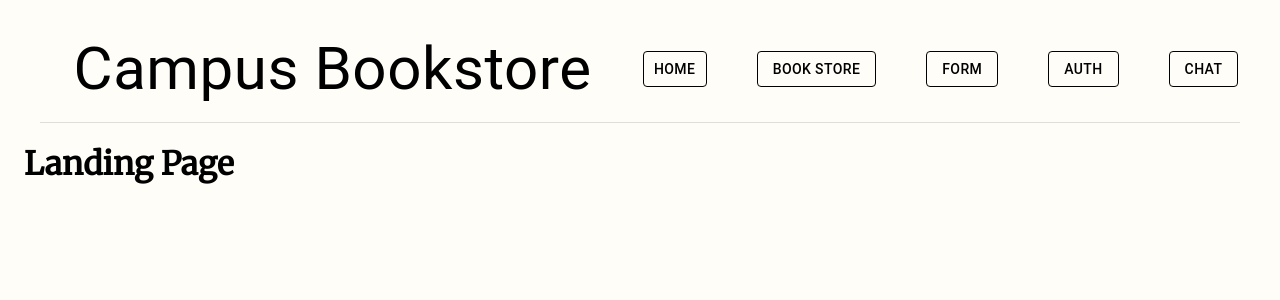
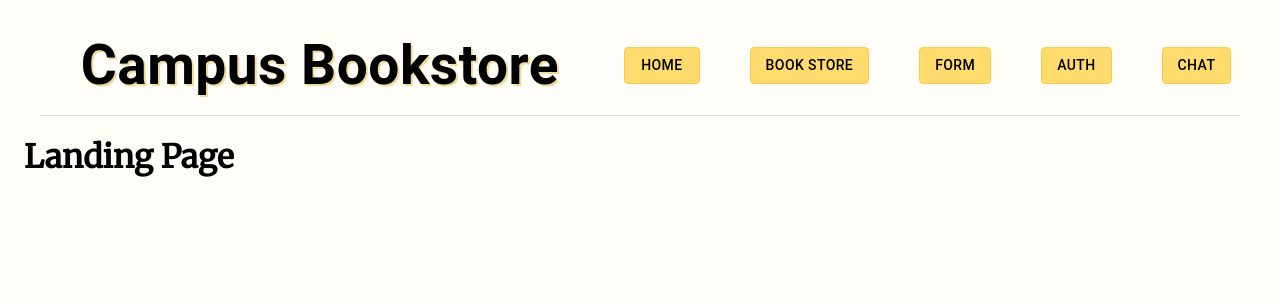
Before and after one commit to Sagarpatil1206/campus_bookstore, a React (Create React App) app in the folder books_resale/: page / in a window 1280 px wide. Shown: the top 300 px of the page. Built offline with nearby package versions, Linux system fonts and the light colour scheme.

Commit message:
posts and navbar styles added

```diff
--- a/books_resale/src/components/Navbar/Navbar.css
+++ b/books_resale/src/components/Navbar/Navbar.css
@@ -3,5 +3,7 @@
 }
 
 .MuiButton-outlined {
-  border-color: black !important;
+  border-color: #f9cd48 !important;
+  border-width: 1.5px !important;
+  color: #ffe28b ;
   }
--- a/books_resale/src/components/Navbar/Navbar.js
+++ b/books_resale/src/components/Navbar/Navbar.js
@@ -8,13 +8,13 @@ const Navbar = () => {
   return (
     <div>
     <AppBar elevation={0} position="static" color='inherit' sx={{m:2,mb:0, borderRadius:2 ,p:1}} style={{display:'flex',flexDirection:'row',justifyContent:'space-around',backgroundColor:'rgba(0,0,0,0.0)'}}>
-      <Typography sx={{fontSize:'60px'}} align='center'>Campus Bookstore</Typography>
+      <Typography sx={{fontSize:'55px',fontWeight:'bold',textShadow:'2px 2px #f1db98'}} align='center'>Campus Bookstore</Typography>
       <div style={{display:'flex',flexDirection:'row',justifyContent:'flex-end',gap:50,height:'100%',margin:'auto 0px'}}>
-        <Button  sx={{color:'black',px:1}} variant='outlined' onClick={()=>{navigate('/')}}> Home</Button>
-        <Button  sx={{color:'black'}} variant='outlined' onClick={()=>{navigate('/books')}}> Book Store</Button>
-        <Button  sx={{color:'black'}} variant='outlined' onClick={()=>{navigate('/form')}}> Form</Button>
-        <Button  sx={{color:'black'}} variant='outlined' onClick={()=>{navigate('/auth')}}> Auth</Button>
-        <Button  sx={{color:'black'}} variant='outlined' onClick={()=>{navigate('/chat')}}> chat</Button>
+        <Button  sx={{color:'black',backgroundColor:'#ffda6c',px:2}} variant='outlined' onClick={()=>{navigate('/')}}> Home</Button>
+        <Button  sx={{color:'black',backgroundColor:'#ffda6c '}} variant='outlined' onClick={()=>{navigate('/books')}}> Book Store</Button>
+        <Button  sx={{color:'black',backgroundColor:'#ffda6c'}} variant='outlined' onClick={()=>{navigate('/form')}}> Form</Button>
+        <Button  sx={{color:'black',backgroundColor:'#ffda6c'}} variant='outlined' onClick={()=>{navigate('/auth')}}> Auth</Button>
+        <Button  sx={{color:'black',backgroundColor:'#ffda6c'}} variant='outlined' onClick={()=>{navigate('/chat')}}> chat</Button>
       </div>
     </AppBar>
     <Divider variant='middle' sx={{color:'black',borderBottomWidth:'1.75px'}}/>
--- a/books_resale/src/components/Posts/Post/Post.js
+++ b/books_resale/src/components/Posts/Post/Post.js
@@ -25,12 +25,15 @@ const Post = ({ post }) => {
   const openPost = () => navigate(`/books/${post._id}`);
   return (
     // <Paper elevation={2} sx={{borderRadius:1,p:1.5}}>
-    <Card elevation={3}
+    <Card elevation={4}
       sx={{
         maxWidth: 345,
         padding: 3,
         backgroundColor: "#FFE996",
         borderRadius: 5,
+        ':hover': {
+          boxShadow: 12, // theme.shadows[20]
+        },
       }}
     >
       <CardMedia
@@ -101,19 +104,24 @@ const Post = ({ post }) => {
               color: "black",
               marginLeft: 7,
               fontWeight: "bold",
+              ':hover': {
+                backgroundColor:'#F9C810' // theme.shadows[20]
+              },
             }}
             onClick={openPost}
           >
             View Details
           </Button>
-          <Button
+          {/* uncomment below code for delete button */}
+          {/* <Button
             size="small"
             color="primary"
             onClick={() => dispatch(deletePost(post._id))}
             // disabled={!flag}
           >
             <DeleteIcon fontSize="small" /> Delete
-          </Button>
+          </Button> */}
+
         </Typography>
       </CardContent>
       {/* <CardActions>
```
